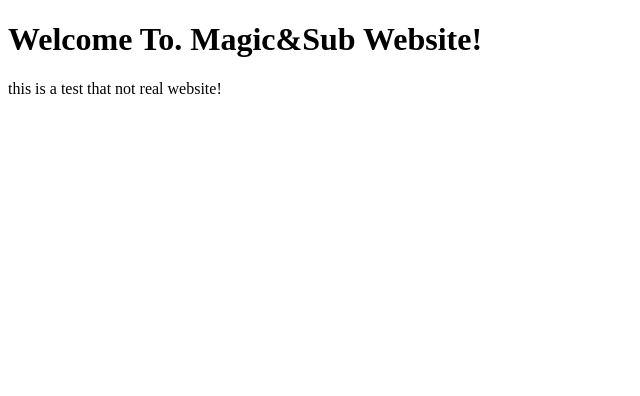
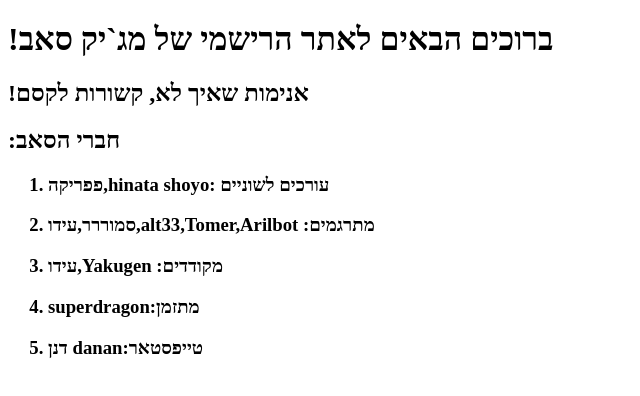
Before and after one commit to shacharX/magicsub, a plain HTML site: page index.html in a window 1280 px wide. Shown: the whole page, without its empty margins (0-640 px from the left). Drawn offline with Linux system fonts and the light colour scheme.

Commit message:
Update index.html

```diff
--- a/index.html
+++ b/index.html
@@ -1,7 +1,18 @@
 <!DOCTYPE html>
 <html>
-<body>
-<h1>Welcome To. Magic&Sub Website!</h1>
-<p>this is a test that not real website!</p>
-</body>
+    <head>
+        <title>Magic&sub</title>
+    </head>
+    <body>
+        <h1>!ברוכים הבאים לאתר הרישמי של מג`יק סאב</h1>
+        <h2>!אנימות שאיך לא, קשורות לקסם</h2>
+        <h2>:חברי הסאב</h2>
+        <ol>
+        <h3><li>פפריקה,hinata shoyo: עורכים לשוניים</li><h3>
+        <h3><li>סמוררר,עידו,alt33,Tomer,Arilbot :מתרגמים</li><h3>
+        <h3><li>עידו,Yakugen :מקודדים</li><h3>
+        <h3><li>superdragon:מתזמן</li><h3>
+        <h3><li>דנן danan:טייפסטאר</li><h3>
+        </ol>
+    </body>
 </html>
```
